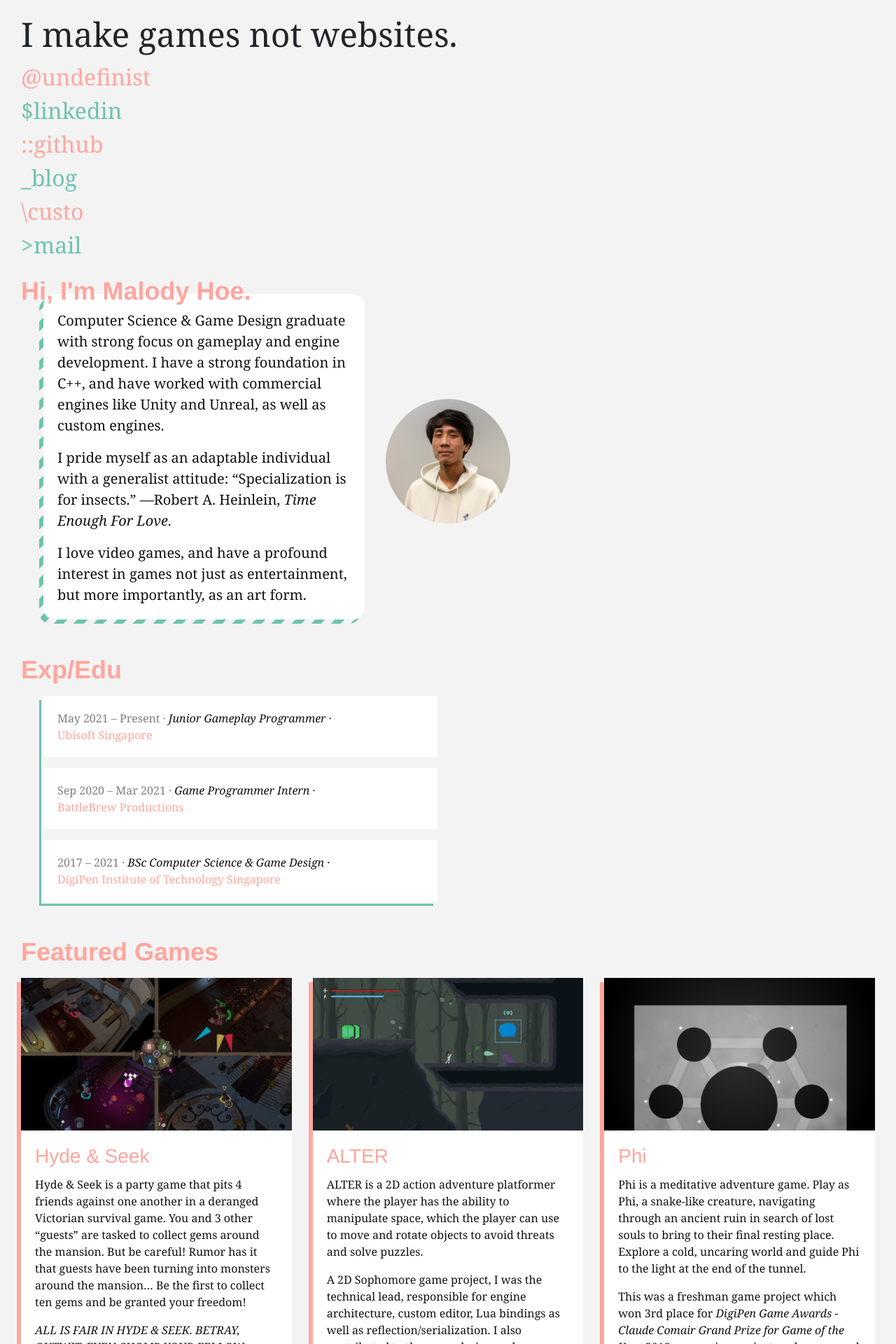
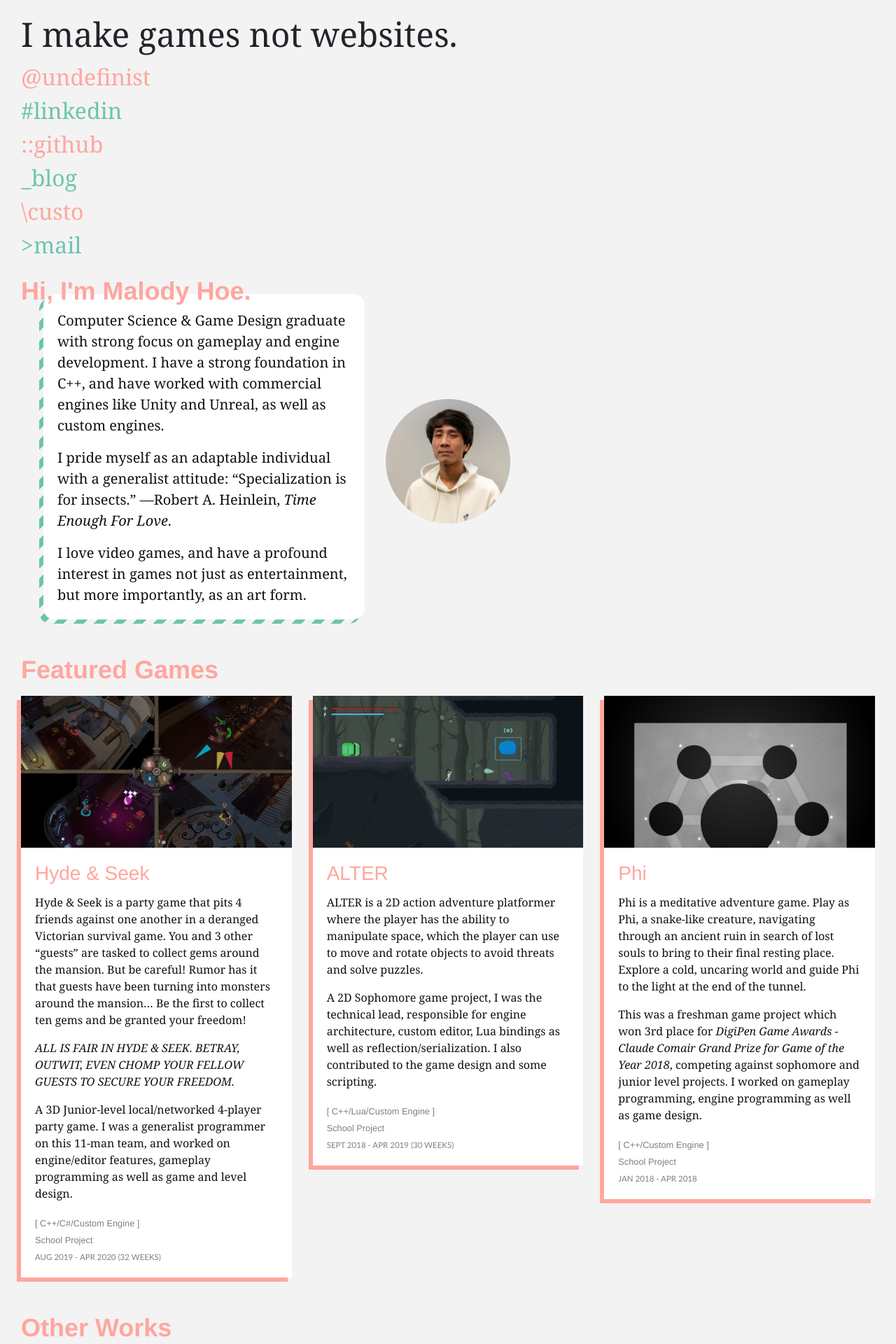
Before and after one commit to undefinist/undefinist.github.io, a Jekyll site: the page built from index.html, in a window 1280 px wide. Shown: the top 1920 px of the page at 70% size. Built offline with Jekyll 4.4.1, drawn with Linux system fonts in a browser that asks for light colours; some web fonts are replaced.

Commit message:
remove history

```diff
--- a/_data/history.yaml
+++ /dev/null
@@ -1,14 +0,0 @@
-- title: Junior Gameplay Programmer
-  company: Ubisoft Singapore
-  start: May 2021
-  end: Present
-
-- title: Game Programmer Intern
-  company: BattleBrew Productions
-  start: Sep 2020
-  end: Mar 2021
-
-- title: BSc Computer Science & Game Design
-  company: DigiPen Institute of Technology Singapore
-  start: 2017
-  end: 2021
--- a/index.html
+++ b/index.html
@@ -17,7 +17,7 @@ description: Hi, I'm Malody Hoe. I'm a Computer Science & Game Design soon-to-be
 <div class="container-fluid header" id="top">
   <h1>I make games not websites.</h1>
   <a href="https://twitter.com/undefinist">@undefinist</a><br/>
-  <a href="https://www.linkedin.com/in/malodyhoe/">$linkedin</a><br/>
+  <a href="https://www.linkedin.com/in/malodyhoe/">#linkedin</a><br/>
   <a href="https://github.com/undefinist">::github</a><br/>
   <a href="https://blog.undefinist.com">_blog</a><br/>
   <a href="https://undefinist.deviantart.com">\custo</a><br/>
@@ -37,20 +37,6 @@ description: Hi, I'm Malody Hoe. I'm a Computer Science & Game Design soon-to-be
     </div>
     <div class="ml-auto ml-md-0 col-6 col-sm-6 col-md-4 col-lg-3 col-xl-2">
       <img src="img/me.jpg" class="img-fluid rounded-circle">
-    </div>
-  </div>
-  <div class="row align-items-center">
-    <div class="col-12 col-sm-12 col-md-10 col-lg-9 col-xl-6" id="history">
-      <h2>Exp/Edu</h2>
-      <div class="expand">
-        {% for elem in site.data.history %}
-          <div class="card">
-            <div class="card-body">
-              <span>{{elem.start}} – {{elem.end}} ·</span> <span><em>{{elem.title}}</em> ·</span> <span>{{elem.company}}</span>
-            </div>
-          </div>
-        {% endfor %}
-      </div>
     </div>
   </div>
   <div class="row" id="featured-games">
--- a/style.scss
+++ b/style.scss
@@ -227,40 +227,6 @@ small {
     }
 }
 
-#history {
-    .expand {
-        margin-left: 2rem;
-        margin-top: 1rem;
-        position: relative;
-        &::before {
-            content: "";
-            position: absolute;
-            left: -6px;
-            right: 6px;
-            top: 6px;
-            bottom: -6px;
-            border-left: solid 3px $accent2;
-            border-bottom: solid 3px $accent2;
-        }
-    }
-    .card {
-        box-shadow: none;
-        &:not(:last-child) {
-            margin-bottom: 15px !important;
-        }
-    }
-    span {
-        display: inline-block;
-        line-height: 1rem;
-        &:first-child {
-            color: #7f7f7f;
-        }
-        &:last-child {
-            color: $accent1;
-        }
-    }
-}
-
 // detail header
 header.masthead {
     padding: 20px 0;
```
